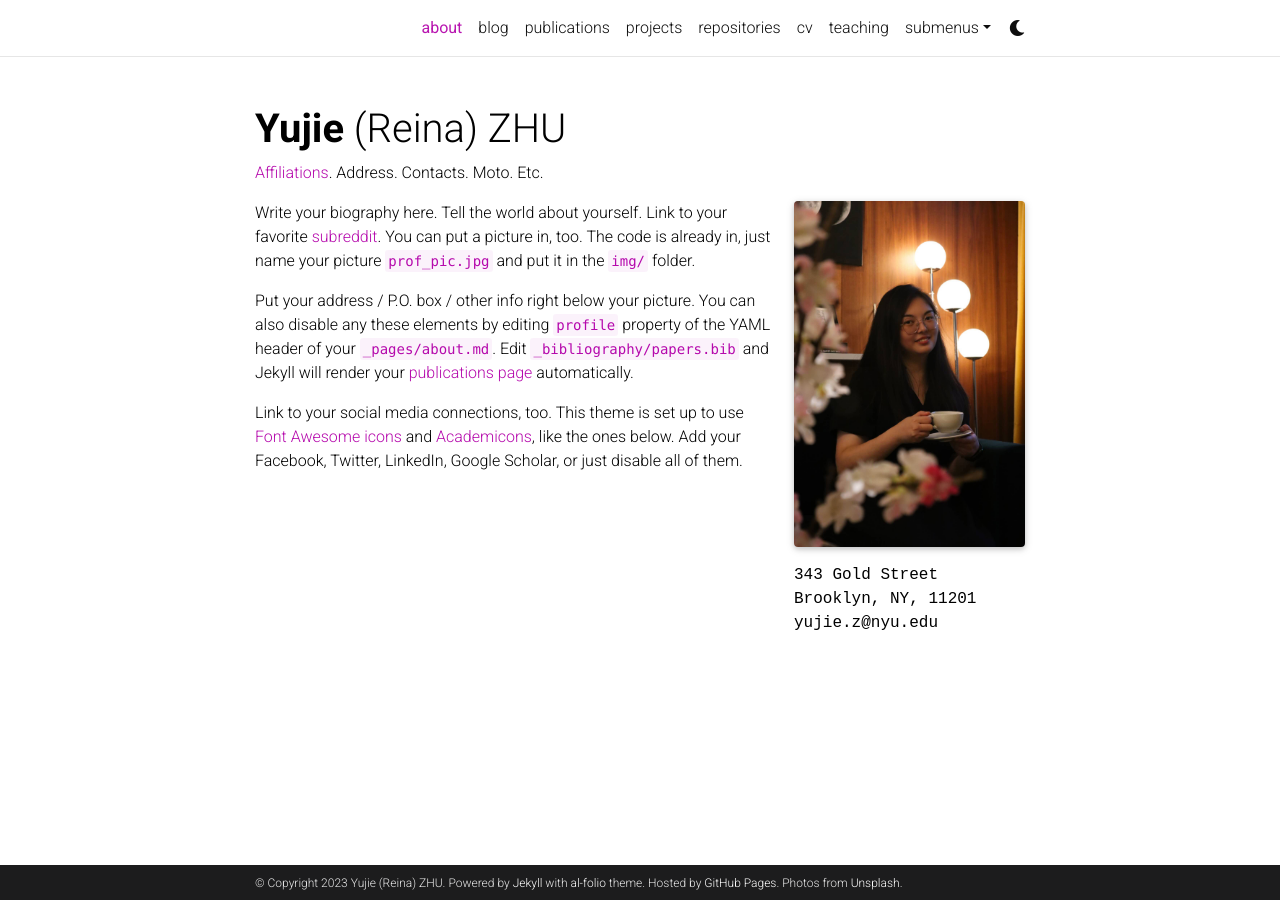
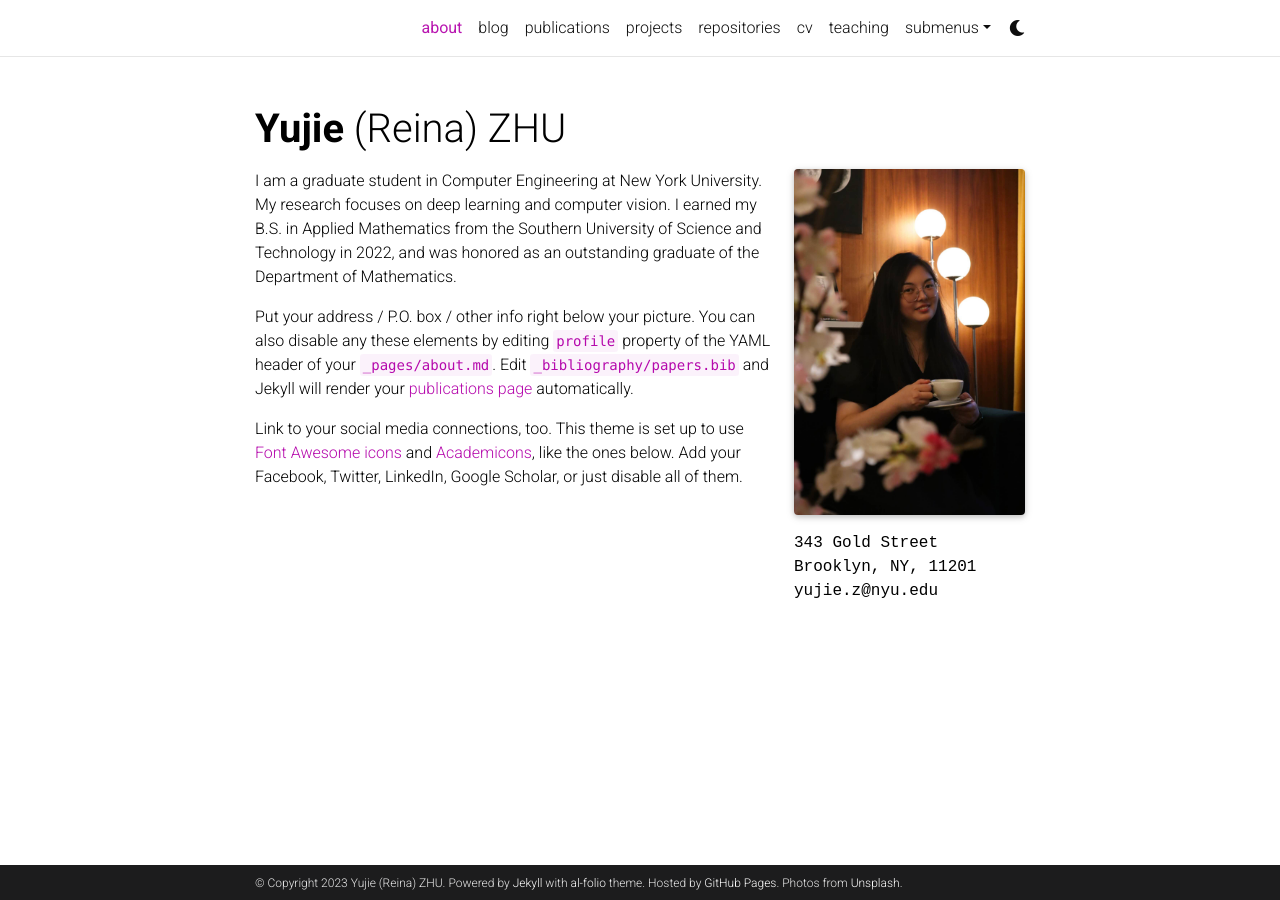
Before and after one commit to ReinaZhu/yujiezhu.github.io, a Jekyll site: the page built from _pages/about.md, in a window 1280 px wide. Built offline with Jekyll 4.4.1, drawn with Linux system fonts in a browser that asks for light colours; full-size pictures stand in for the smaller copies a plugin makes; comment, search, counter and statistics services are not loaded; a style sheet for code colours, icons or effects is not loaded.

Commit message:
Update about.md

```diff
--- a/_pages/about.md
+++ b/_pages/about.md
@@ -2,7 +2,7 @@
 layout: about
 title: about
 permalink: /
-subtitle: <a href='#'>Affiliations</a>. Address. Contacts. Moto. Etc.
+subtitle:
 
 profile:
   align: right
@@ -18,7 +18,9 @@ selected_papers: false # includes a list of papers marked as "selected={true}"
 social: false  # includes social icons at the bottom of the page
 ---
 
-Write your biography here. Tell the world about yourself. Link to your favorite [subreddit](http://reddit.com). You can put a picture in, too. The code is already in, just name your picture `prof_pic.jpg` and put it in the `img/` folder.
+I am a graduate student in Computer Engineering at New York University. My research focuses on deep learning and computer vision.
+I earned my B.S. in Applied Mathematics from the Southern University of Science and Technology in 2022, and was honored as an outstanding graduate of the Department of Mathematics.
+
 
 Put your address / P.O. box / other info right below your picture. You can also disable any these elements by editing `profile` property of the YAML header of your `_pages/about.md`. Edit `_bibliography/papers.bib` and Jekyll will render your [publications page](/al-folio/publications/) automatically.
 
```
